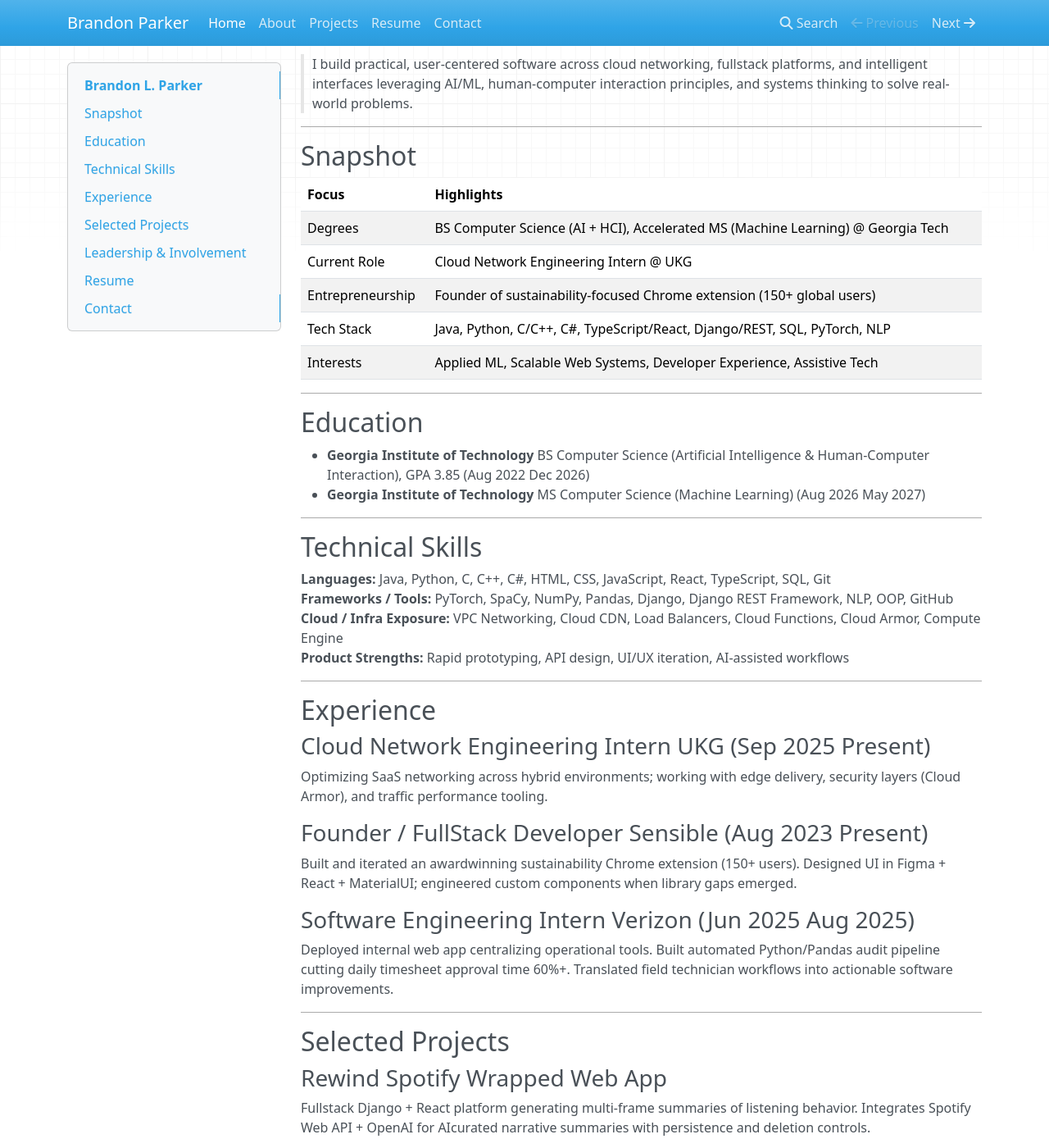
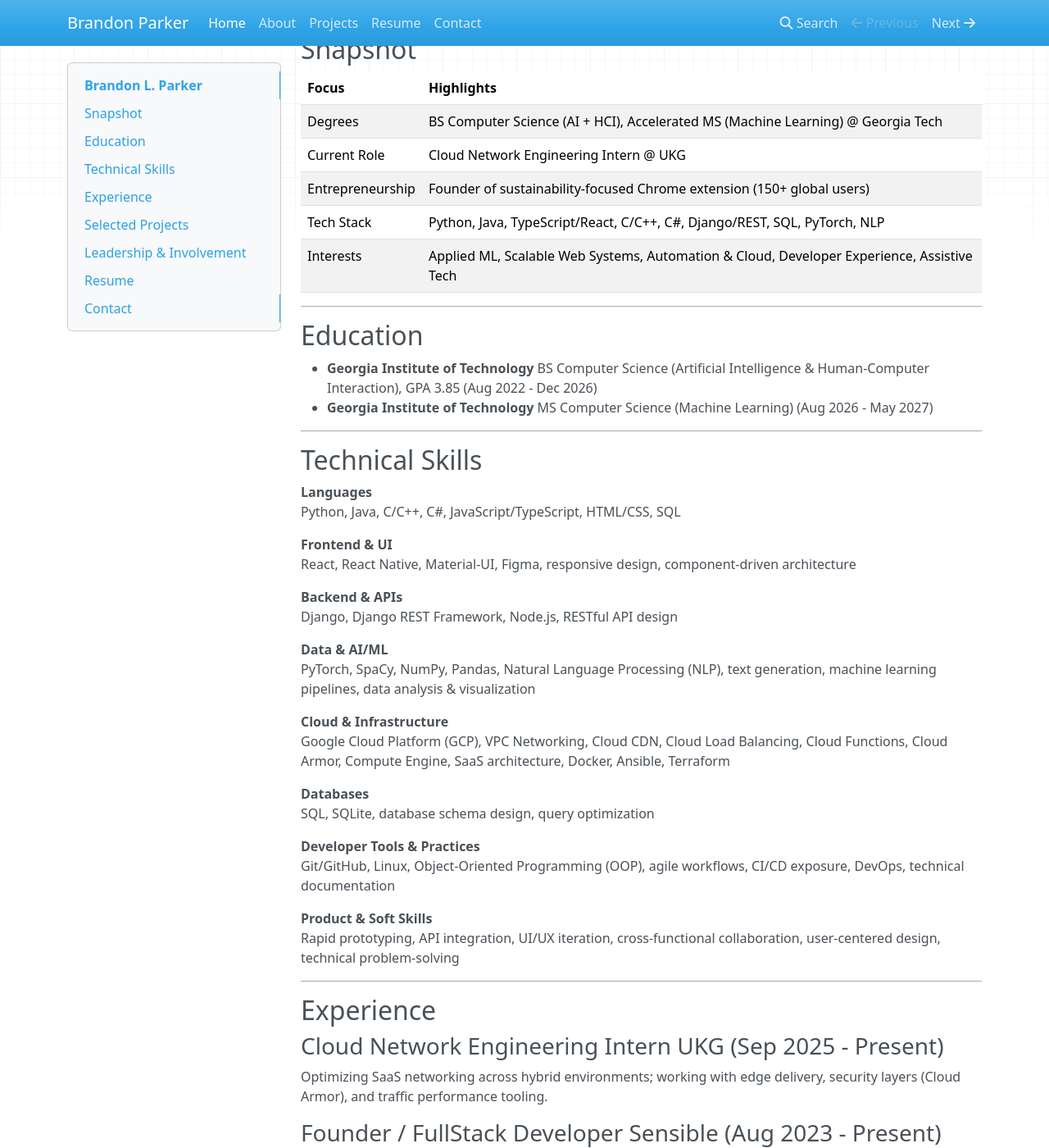
Before and after one commit to Brandonlp3/my-portfolio, an MkDocs documentation site: the page built from docs/index.md, in a window 1280 px wide and 1400 px high, scrolled down 337 px. Shown: the whole window at 82% size. Built offline with MkDocs 1.6.1, drawn with Linux system fonts in a browser that asks for light colours; nearby versions of some CDN libraries; some of the changed text lies outside the part shown.

Commit message:
Update site content (deploy)

```diff
--- a/docs/index.md
+++ b/docs/index.md
@@ -1,9 +1,9 @@
----
+<!-- ---
 title: Home
 hide:
 	- navigation
 	- toc
----
+--- -->
 
 # Brandon L. Parker
 
@@ -11,9 +11,9 @@
 
 [![LinkedIn](https://img.shields.io/badge/LinkedIn-Profile-blue?logo=linkedin)](https://www.linkedin.com/in/brandon-parker-076973251/)
 [![Email](https://img.shields.io/badge/Email-Brandonlp3%40gmail.com-red?logo=gmail)](mailto:Brandonlp3@gmail.com)
-[![Resume](https://img.shields.io/badge/PDF-Resume-green?logo=adobeacrobatreader)](Brandon-Ps-Resume3.pdf){ target="_blank" }
+[![Resume](https://img.shields.io/badge/PDF-Resume-green?logo=adobeacrobatreader)](BrandonResume10-30.pdf){ target="_blank" }
 <!-- Fallback raw link (update username/repo if different) -->
-<small>Raw view (if above fails when deployed): <a href="https://raw.githubusercontent.com/brandonparker/my-portfolio/main/Brandon-Ps-Resume3.pdf" target="_blank">Download via GitHub</a></small>
+<!-- <small>Raw view (if above fails when deployed): <a href="https://raw.githubusercontent.com/brandonparker/my-portfolio/main/BrandonResume10-30.pdf" target="_blank">Download via GitHub</a></small> -->
 
 > I build practical, user-centered software across cloud networking, fullstack platforms, and intelligent interfaces leveraging AI/ML, human-computer interaction principles, and systems thinking to solve real-world problems.
 
@@ -26,33 +26,56 @@
 | Degrees | BS Computer Science (AI + HCI), Accelerated MS (Machine Learning) @ Georgia Tech |
 | Current Role | Cloud Network Engineering Intern @ UKG |
 | Entrepreneurship | Founder of sustainability-focused Chrome extension (150+ global users) |
-| Tech Stack | Java, Python, C/C++, C#, TypeScript/React, Django/REST, SQL, PyTorch, NLP |
-| Interests | Applied ML, Scalable Web Systems, Developer Experience, Assistive Tech |
+| Tech Stack | Python, Java, TypeScript/React, C/C++, C#, Django/REST, SQL, PyTorch, NLP |
+| Interests | Applied ML, Scalable Web Systems, Automation & Cloud, Developer Experience, Assistive Tech |
 
 ---
 
 ## Education
-- **Georgia Institute of Technology**  BS Computer Science (Artificial Intelligence & Human-Computer Interaction), GPA 3.85 (Aug 2022  Dec 2026)
-- **Georgia Institute of Technology**  MS Computer Science (Machine Learning) (Aug 2026  May 2027)
+- **Georgia Institute of Technology**  BS Computer Science (Artificial Intelligence & Human-Computer Interaction), GPA 3.85 (Aug 2022 - Dec 2026)
+- **Georgia Institute of Technology**  MS Computer Science (Machine Learning) (Aug 2026 - May 2027)
 
 ---
 
 ## Technical Skills
-**Languages:** Java, Python, C, C++, C#, HTML, CSS, JavaScript, React, TypeScript, SQL, Git
-**Frameworks / Tools:** PyTorch, SpaCy, NumPy, Pandas, Django, Django REST Framework, NLP, OOP, GitHub
-**Cloud / Infra Exposure:** VPC Networking, Cloud CDN, Load Balancers, Cloud Functions, Cloud Armor, Compute Engine
-**Product Strengths:** Rapid prototyping, API design, UI/UX iteration, AI-assisted workflows
+
+**Languages**
+Python, Java, C/C++, C#, JavaScript/TypeScript, HTML/CSS, SQL
+
+**Frontend & UI**
+React, React Native, Material-UI, Figma, responsive design, component-driven architecture
+
+**Backend & APIs**
+Django, Django REST Framework, Node.js, RESTful API design
+
+**Data & AI/ML**
+PyTorch, SpaCy, NumPy, Pandas, Natural Language Processing (NLP), text generation, machine learning pipelines, data analysis & visualization
+
+**Cloud & Infrastructure**
+Google Cloud Platform (GCP), VPC Networking, Cloud CDN, Cloud Load Balancing, Cloud Functions, Cloud Armor, Compute Engine, SaaS architecture, Docker, Ansible, Terraform
+
+**Databases**
+SQL, SQLite, database schema design, query optimization
+
+**Developer Tools & Practices**
+Git/GitHub, Linux, Object-Oriented Programming (OOP), agile workflows, CI/CD exposure, DevOps, technical documentation
+
+**Product & Soft Skills**
+Rapid prototyping, API integration, UI/UX iteration, cross-functional collaboration, user-centered design, technical problem-solving
 
 ---
 
 ## Experience
-### Cloud Network Engineering Intern  UKG (Sep 2025  Present)
+### Cloud Network Engineering Intern  UKG (Sep 2025 - Present)
 Optimizing SaaS networking across hybrid environments; working with edge delivery, security layers (Cloud Armor), and traffic performance tooling.
 
-### Founder / FullStack Developer  Sensible (Aug 2023  Present)
+### Founder / FullStack Developer  Sensible (Aug 2023 - Present)
 Built and iterated an awardwinning sustainability Chrome extension (150+ users). Designed UI in Figma + React + MaterialUI; engineered custom components when library gaps emerged.
 
-### Software Engineering Intern  Verizon (Jun 2025  Aug 2025)
+### Software Engineering Intern  Verizon (Jun 2025 - Aug 2025)
+Deployed internal web app centralizing operational tools. Built automated Python/Pandas audit pipeline cutting daily timesheet approval time 60%+. Translated field technician workflows into actionable software improvements.
+
+### Data Analytics Intern  Verizon (Jun 2025 - Aug 2025)
 Deployed internal web app centralizing operational tools. Built automated Python/Pandas audit pipeline cutting daily timesheet approval time 60%+. Translated field technician workflows into actionable software improvements.
 
 ---
@@ -81,8 +104,8 @@
 ---
 
 ## Resume
-You can open the PDF directly here: [Download Resume (PDF)](Brandon-Ps-Resume3.pdf){ target="_blank" }
-If the link breaks when deployed, move & rename the PDF to `docs/Brandon-Parker-Resume.pdf` then update both links to `(Brandon-Parker-Resume.pdf)` (no spaces/apostrophe).
+You can open the PDF directly here: [Download Resume (PDF)](BrandonResume10-30.pdf){ target="_blank" }
+<!-- If the link breaks when deployed, move & rename the PDF to `docs/Brandon-Parker-Resume.pdf` then update both links to `(Brandon-Parker-Resume.pdf)` (no spaces/apostrophe). -->
 
 ---
 
```
Also changed, not shown: site/index.html, site/search/search_index.json, 2 other files.
